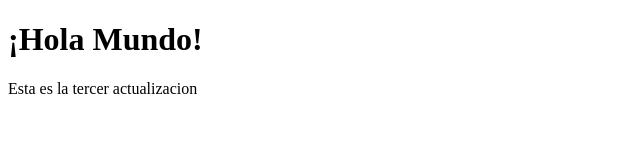
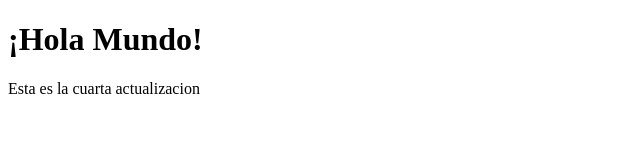
Before and after one commit to Luis-ReCh/miPrimerGitHub, a plain HTML site: page index.html in a window 1280 px wide. Shown: the full height of the page, 0-640 px from the left. Drawn offline with Linux system fonts and the light colour scheme.

Commit message:
Esta es la cuarta actualizacion

```diff
--- a/index.html
+++ b/index.html
@@ -8,6 +8,6 @@
 </head>
 <body>
     <h1>¡Hola Mundo!</h1>
-<p>Esta es la tercer actualizacion</p>
+<p>Esta es la cuarta actualizacion</p>
 </body>
 </html>
```
